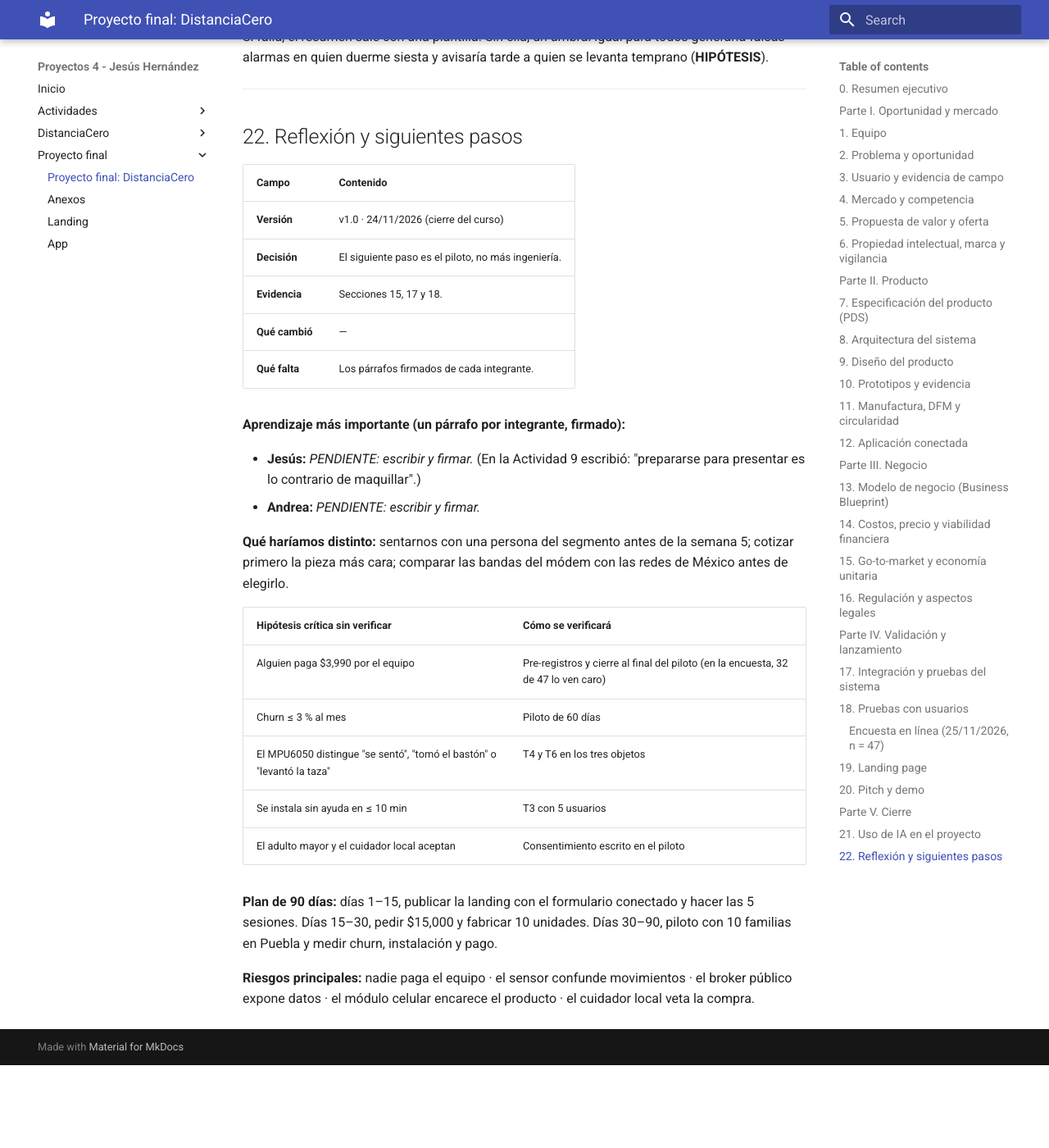
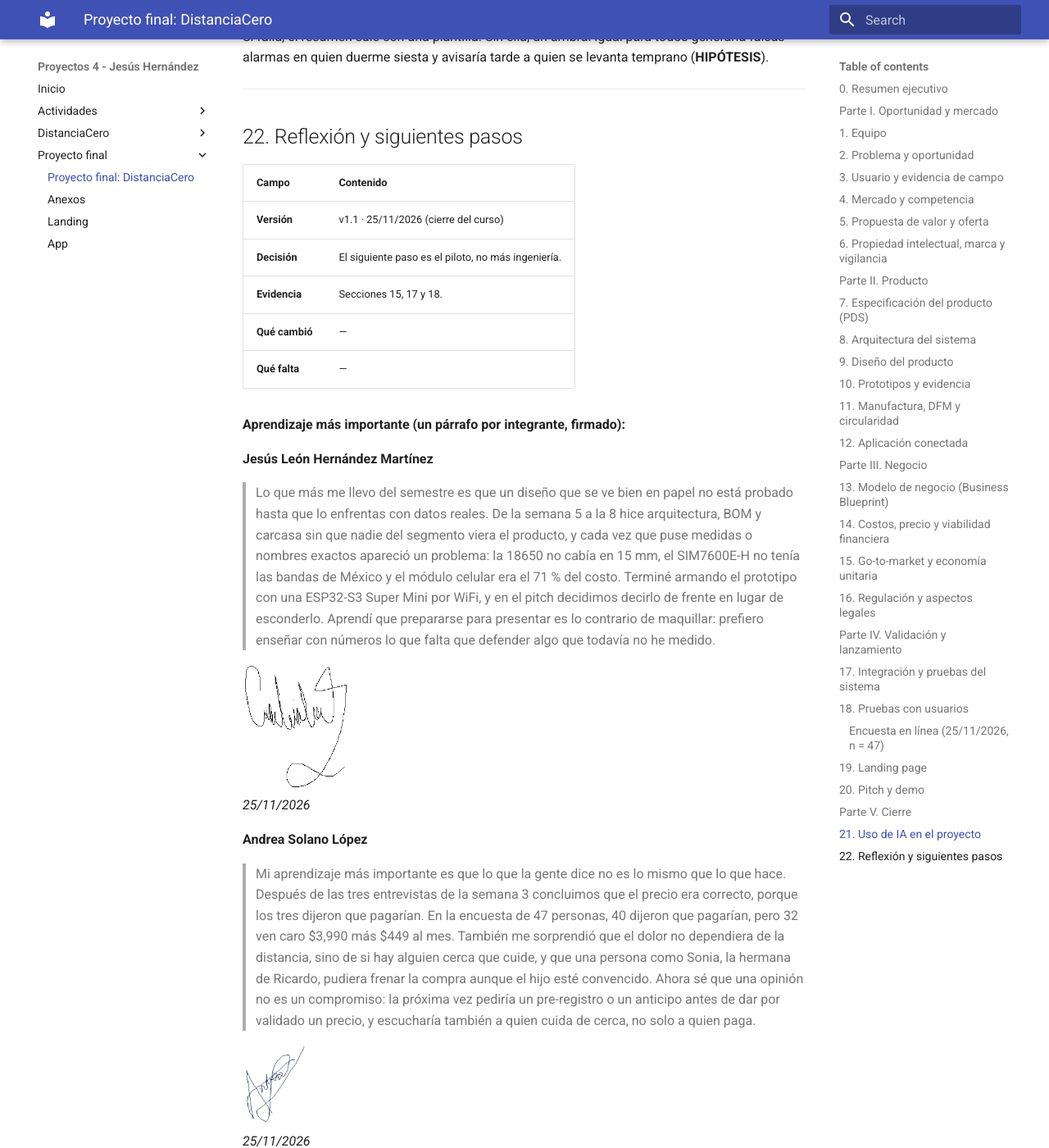
Before and after one commit to jesushernandez2005/Proyecto4, an MkDocs documentation site: the page built from docs/proyecto-final-distanciacero/index.md, in a window 1280 px wide and 1400 px high, scrolled down 28566 px. Shown: the whole window at 82% size. Built offline with MkDocs 1.6.1 and Material for MkDocs 9.7.7, drawn with Linux system fonts in a browser that asks for light colours; before the commit the page ends 29865 px from its top, so only the background shows below that.

Commit message:
Aprendizajes firmados de Jesús y Andrea

```diff
--- a/docs/proyecto-final-distanciacero/index.md
+++ b/docs/proyecto-final-distanciacero/index.md
@@ -689,16 +689,27 @@ Los resultados de la landing están en la [sección 19](#19-landing-page) y los
 
 | Campo | Contenido |
 |---|---|
-| **Versión** | v1.0 · 24/11/2026 (cierre del curso) |
+| **Versión** | v1.1 · 25/11/2026 (cierre del curso) |
 | **Decisión** | El siguiente paso es el piloto, no más ingeniería. |
 | **Evidencia** | Secciones 15, 17 y 18. |
 | **Qué cambió** | — |
-| **Qué falta** | Los párrafos firmados de cada integrante. |
+| **Qué falta** | — |
 
 **Aprendizaje más importante (un párrafo por integrante, firmado):**
 
-- **Jesús:** *PENDIENTE: escribir y firmar.* (En la Actividad 9 escribió: "prepararse para presentar es lo contrario de maquillar".)
-- **Andrea:** *PENDIENTE: escribir y firmar.*
+**Jesús León Hernández Martínez**
+
+> Lo que más me llevo del semestre es que un diseño que se ve bien en papel no está probado hasta que lo enfrentas con datos reales. De la semana 5 a la 8 hice arquitectura, BOM y carcasa sin que nadie del segmento viera el producto, y cada vez que puse medidas o nombres exactos apareció un problema: la 18650 no cabía en 15 mm, el SIM7600E-H no tenía las bandas de México y el módulo celular era el 71 % del costo. Terminé armando el prototipo con una ESP32-S3 Super Mini por WiFi, y en el pitch decidimos decirlo de frente en lugar de esconderlo. Aprendí que prepararse para presentar es lo contrario de maquillar: prefiero enseñar con números lo que falta que defender algo que todavía no he medido.
+
+![Firma de Jesús León Hernández Martínez](../DistanciaCero/firmas/firma-jesus.png){ width="130" }
+*25/11/2026*
+
+**Andrea Solano López**
+
+> Mi aprendizaje más importante es que lo que la gente dice no es lo mismo que lo que hace. Después de las tres entrevistas de la semana 3 concluimos que el precio era correcto, porque los tres dijeron que pagarían. En la encuesta de 47 personas, 40 dijeron que pagarían, pero 32 ven caro $3,990 más $449 al mes. También me sorprendió que el dolor no dependiera de la distancia, sino de si hay alguien cerca que cuide, y que una persona como Sonia, la hermana de Ricardo, pudiera frenar la compra aunque el hijo esté convencido. Ahora sé que una opinión no es un compromiso: la próxima vez pediría un pre-registro o un anticipo antes de dar por validado un precio, y escucharía también a quien cuida de cerca, no solo a quien paga.
+
+![Firma de Andrea Solano López](../DistanciaCero/firmas/firma-andrea.png){ width="80" }
+*25/11/2026*
 
 **Qué haríamos distinto:** sentarnos con una persona del segmento antes de la semana 5; cotizar primero la pieza más cara; comparar las bandas del módem con las redes de México antes de elegirlo.
 
```
Also changed, not shown: docs/DistanciaCero/Proyecto_final.md (+3 -3 lines), docs/DistanciaCero/firmas/firma-andrea.png (added), docs/DistanciaCero/firmas/firma-jesus.png (added).
